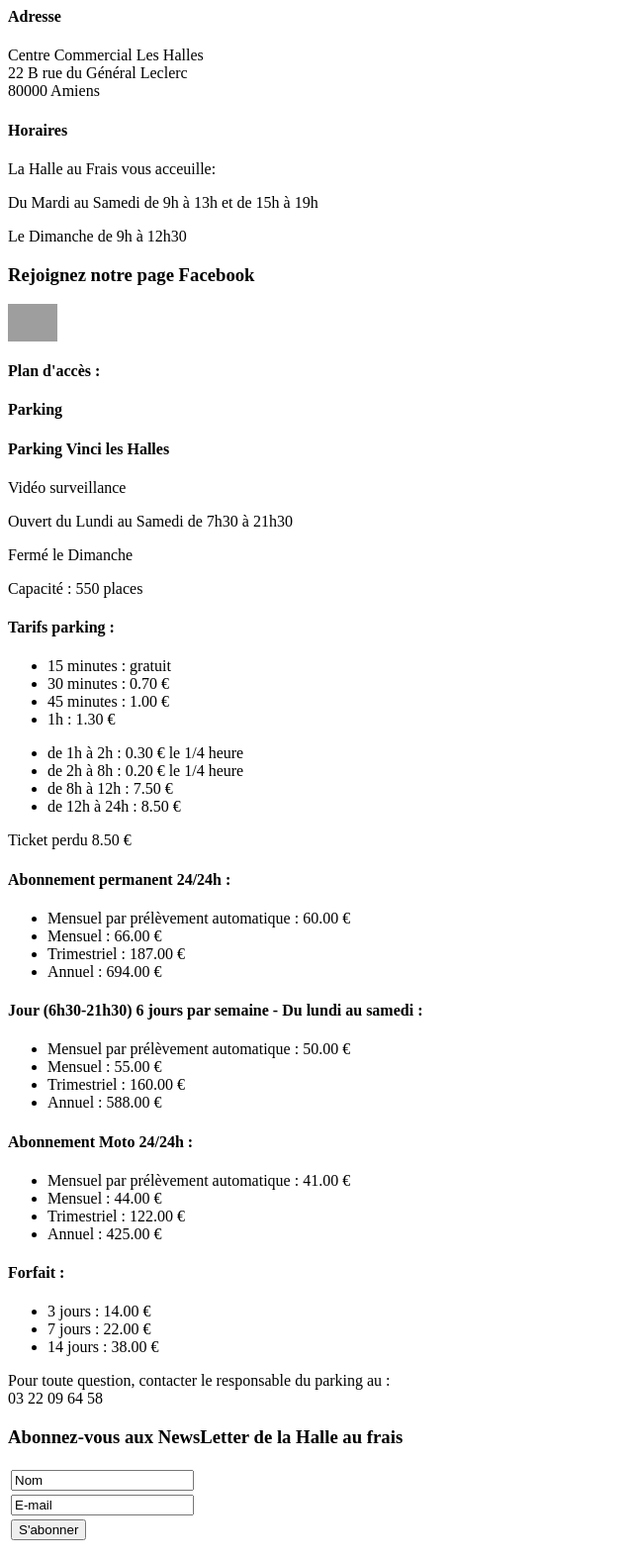
After one commit to charlesfiers/Projet_web, a PHP site: template views/contact.html in a window 1280 px wide. The commit adds this page. Shown: the whole page at 99% size, without its empty margins (0-640 px from the left). Run offline with PHP 8.4, Linux system fonts and the light colour scheme; the template is opened without the code that fills it, so the values that code supplies are empty; grey boxes are pictures that could not be loaded.

Commit message:
Initialisation des contacts

```diff
--- a/index.php
+++ b/index.php
@@ -2,7 +2,7 @@
 
 <?php
 
-define('BASE_URI', 'http://localhost/Projet/Projet_web/'); // attention ne correspond qu'à la machine locale
+define('BASE_URI', 'http://localhost/'); // attention ne correspond qu'à la machine locale
 
 require_once 'libs/idiorm.php';
 require_once 'libs/paris.php';
--- /dev/null
+++ b/views/contact.html
@@ -0,0 +1,103 @@
+<DOCTYPE HTML>
+<html>
+	<head>
+		<title>Contact/Adresse et Horaires-La Halle au Frais</title>
+		<meta charset="UTF-8">
+	</head>
+	<body>
+		<h4>Adresse</h4>
+		<p class="adresse">Centre&nbsp;Commercial Les&nbsp;Halles<br />22 B rue du G&eacute;n&eacute;ral Leclerc<br />80000 Amiens</p>
+
+		<h4>Horaires</h4>
+		<p class="horaires">La Halle au Frais vous acceuille:</p>
+		<p>Du Mardi au Samedi de 9h &agrave; 13h et de 15h &agrave; 19h</p>
+		<p>Le Dimanche de 9h &agrave; 12h30</p>
+
+		 <aside class="tm-sidebar-a uk-width-medium-3-10">
+		 <div class="uk-panel uk-panel-box">
+		 <h3 class="uk-panel-title">Rejoignez notre page Facebook</h3>
+		<p>
+		<a href="https://www.facebook.com/La-Halle-au-frais-172071709547289/"><img src="/hallefrais/images/autres/facebook.png" alt="facebook" style="max-width: 50px;" /></a>
+		</p>
+		</div>
+		</aside>
+
+		<h4>Plan d'acc&egrave;s :</h4>
+
+
+		<h4>Parking</h4>
+		<h4>Parking Vinci les Halles</h4>
+		<p>Vid&eacute;o surveillance</p>
+		<p>Ouvert du Lundi au Samedi de 7h30 &agrave; 21h30</p>
+		<p>Ferm&eacute; le Dimanche</p>
+		<p>Capacit&eacute; : 550 places</p>
+		<h4>Tarifs parking :</h4>
+		<ul class="tarifs">
+		<li>15 minutes : gratuit</li>
+		<li>30 minutes : 0.70&nbsp;&euro;</li>
+		<li>45 minutes : 1.00&nbsp;&euro;</li>
+		<li>1h : 1.30&nbsp;&euro;</li>
+		</ul>
+		<ul>
+		<li>de 1h &agrave; 2h : 0.30&nbsp;&euro; le 1/4 heure</li>
+		<li>de 2h &agrave; 8h : 0.20&nbsp;&euro; le 1/4 heure</li>
+		<li>de 8h &agrave; 12h : 7.50&nbsp;&euro;</li>
+		<li>de 12h &agrave; 24h : 8.50&nbsp;&euro;</li>
+		</ul>
+		<p>Ticket perdu 8.50&nbsp;&euro;</p>
+		<h4>Abonnement permanent 24/24h :</h4>
+		<ul>
+		<li>Mensuel par pr&eacute;l&egrave;vement automatique : 60.00&nbsp;&euro;</li>
+		<li>Mensuel : 66.00&nbsp;&euro;</li>
+		<li>Trimestriel : 187.00&nbsp;&euro;</li>
+		<li>Annuel : 694.00&nbsp;&euro;</li>
+		</ul>
+		<h4>Jour (6h30-21h30) 6 jours par semaine - Du lundi au samedi :</h4>
+		<ul>
+		<li>Mensuel par pr&eacute;l&egrave;vement automatique : 50.00&nbsp;&euro;</li>
+		<li>Mensuel : 55.00&nbsp;&euro;</li>
+		<li>Trimestriel : 160.00&nbsp;&euro;</li>
+		<li>Annuel : 588.00&nbsp;&euro;</li>
+		</ul>
+		<h4>Abonnement Moto 24/24h :</h4>
+		<ul>
+		<li>Mensuel par pr&eacute;l&egrave;vement automatique : 41.00&nbsp;&euro;</li>
+		<li>Mensuel : 44.00&nbsp;&euro;</li>
+		<li>Trimestriel : 122.00&nbsp;&euro;</li>
+		<li>Annuel : 425.00&nbsp;&euro;</li>
+		</ul>
+		<h4>Forfait :</h4>
+		<ul>
+		<li>3 jours : 14.00&nbsp;&euro;</li>
+		<li>7 jours : 22.00&nbsp;&euro;</li>
+		<li>14 jours : 38.00&nbsp;&euro;</li>
+		</ul>
+		<p>Pour toute question, contacter le responsable du parking au :<br />03 22 09 64 58</p>
+	</body>
+
+
+
+
+	<div class="uk-width-1-1 uk-width-large-1-2"><div class="uk-panel uk-text-center-medium"><h3 class="uk-panel-title">Abonnez-vous aux NewsLetter de la Halle au frais</h3><div class="acymailing_moduleuk-text-center-medium" id="acymailing_module_formAcymailing16721">
+	<div class="acymailing_fulldiv" id="acymailing_fulldiv_formAcymailing16721"  >
+		<form id="formAcymailing16721" action="/hallefrais/adresse-horaires" onsubmit="return submitacymailingform('optin','formAcymailing16721', 0)" method="post" name="formAcymailing16721"  >
+		<div class="acymailing_module_form" >
+						<table class="acymailing_form">
+				<tr>
+								<td class="acyfield_name acy_requiredField">
+								<input id="user_name_formAcymailing16721"  style="width:100%" onfocus="if(this.value == 'Nom') this.value = '';" onblur="if(this.value=='') this.value='Nom';" type="text" class="inputbox required" name="user[name]" value="Nom" title="Nom"/>								</td></tr><tr>								<td class="acyfield_email acy_requiredField">
+								<input id="user_email_formAcymailing16721"  style="width:100%" onfocus="if(this.value == 'E-mail') this.value = '';" onblur="if(this.value=='') this.value='E-mail';" type="text" class="inputbox required" name="user[email]" value="E-mail" title="E-mail"/>	</td></tr><tr>
+
+					<td  class="acysubbuttons">
+					<input class="button subbutton btn btn-primary" type="submit" value="S'abonner" name="Submit" onclick="try{ return submitacymailingform('optin','formAcymailing16721', 0); }catch(err){alert('The form could not be submitted '+err);return false;}"/>
+					</td>
+				</tr>
+
+
+
+
+
+
+
+
+</html>
```
